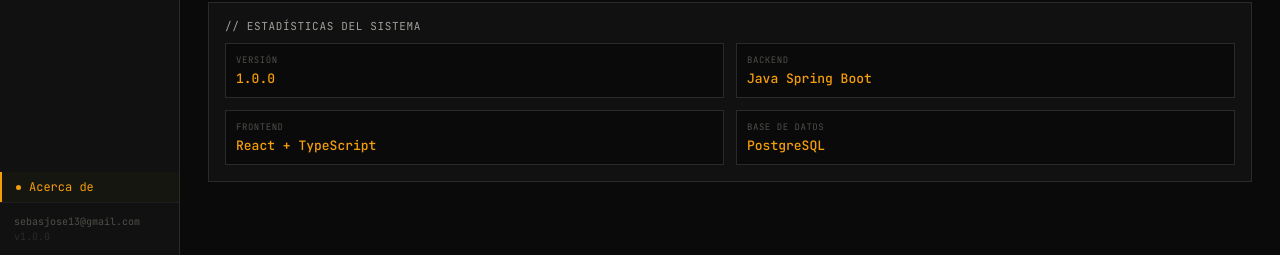
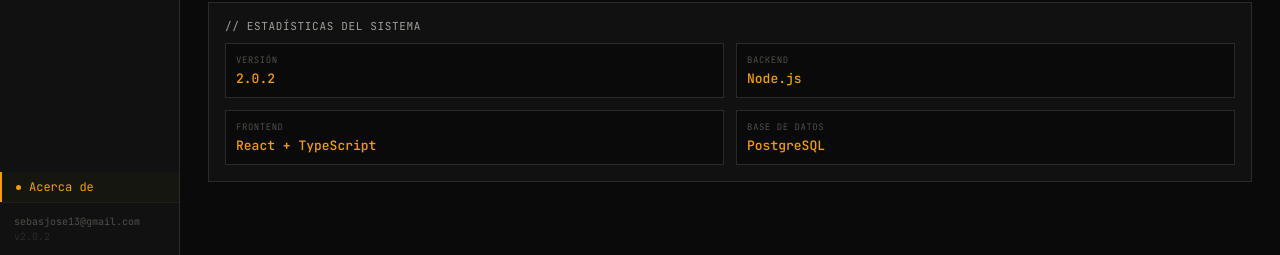
Before and after one commit to SebastianGomezSolis/proyecto-devshell-nodejs-frontend, a React (Create React App) app: page /about in a window 1280 px wide. Shown: the part 545-800 px from the top of the page. Built offline with nearby package versions, Linux system fonts and the light colour scheme; the HTML template or start-up script is replaced by a standard one.

Commit message:
Tecnologias cambiadas

```diff
--- a/src/components/Sidebar.tsx
+++ b/src/components/Sidebar.tsx
@@ -99,7 +99,7 @@ const Sidebar: React.FC<SidebarProps> = ({ sesion }) => {
 
       <div className="sidebar-footer">
         <div className="sidebar-footer-email">sebasjose13@gmail.com</div>
-        <div className="sidebar-footer-version">v1.0.0</div>
+        <div className="sidebar-footer-version">v2.0.2</div>
       </div>
     </aside>
   );
--- a/src/pages/AboutPage.tsx
+++ b/src/pages/AboutPage.tsx
@@ -51,8 +51,8 @@ const AboutPage: React.FC = () => {
         <div className="card-title">{'// Estadísticas del sistema'}</div>
         <div style={{ display: 'grid', gridTemplateColumns: 'repeat(2, 1fr)', gap: '12px' }}>
           {[
-            { label: 'versión', value: '1.0.0' },
-            { label: 'backend', value: 'Java Spring Boot' },
+            { label: 'versión', value: '2.0.2' },
+            { label: 'backend', value: 'Node.js' },
             { label: 'frontend', value: 'React + TypeScript' },
             { label: 'base de datos', value: 'PostgreSQL' },
           ].map((s, i) => (
```
